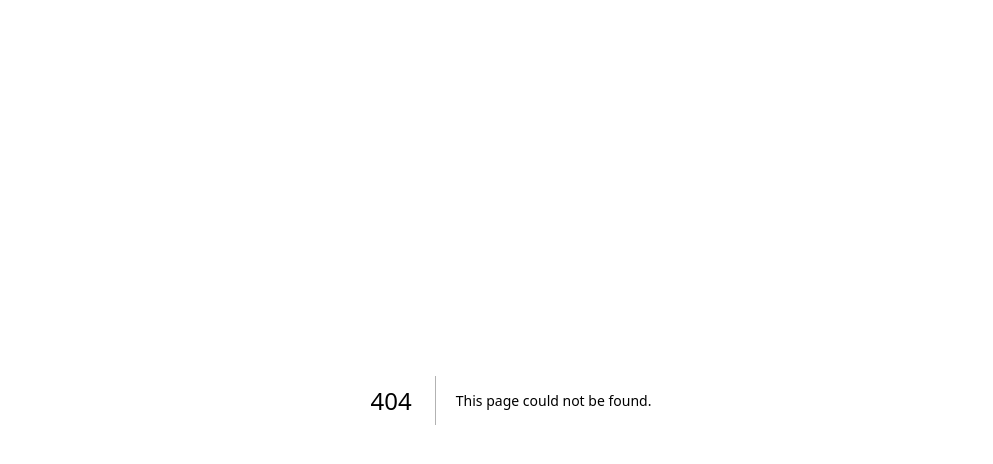
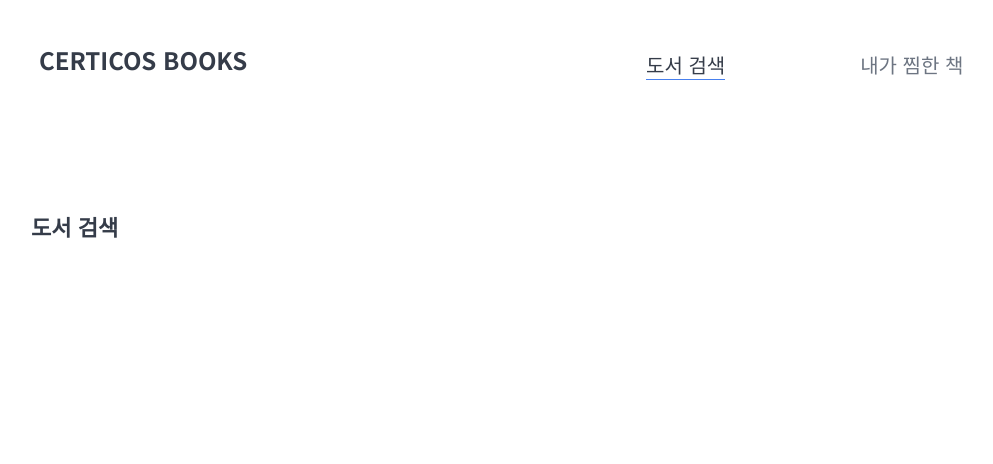
Before and after one commit to G-C62/cdri-books-NamSeeWook, a Next.js app: page /books in a window 1280 px wide. Before the commit this address had no page. Shown: the top 464 px of the page, without its empty margins (129-1122 px from the left). Built offline with nearby package versions, Linux system fonts and the light colour scheme.

Commit message:
Add pages & layout styles

```diff
--- /dev/null
+++ b/src/app/books/like/page.tsx
@@ -0,0 +1,5 @@
+import { Title2 } from "@/components/Typography";
+
+export default function Like() {
+  return <Title2>내가 찜한 책</Title2>;
+}
--- /dev/null
+++ b/src/app/books/page.tsx
@@ -0,0 +1,5 @@
+import { Title2 } from "@/components/Typography";
+
+export default function Books() {
+  return <Title2>도서 검색</Title2>;
+}
--- /dev/null
+++ b/src/app/layout.module.css
@@ -0,0 +1,5 @@
+.main {
+  margin: 0 auto;
+  width: 960px;
+  padding-top: 108px;
+}
--- a/src/app/layout.tsx
+++ b/src/app/layout.tsx
@@ -1,5 +1,7 @@
+import Header from '@/components/Header';
 import type { Metadata } from "next";
 import { Noto_Sans_KR } from 'next/font/google';
+import styles from './layout.module.css';
 
 const notoSansKr = Noto_Sans_KR({
   subsets: ['latin'],
@@ -19,7 +21,12 @@ export default function RootLayout({
 }>) {
   return (
     <html lang="ko">
-      <body className={notoSansKr.className}>{children}</body>
+      <body className={notoSansKr.className}>
+        <Header />
+        <main className={styles.main}>
+          {children}
+        </main>
+      </body>
     </html>
   );
 }
--- /dev/null
+++ b/src/components/Header.module.css
@@ -0,0 +1,30 @@
+.headerWrap {
+  width: 100%;
+  height: 80px;
+  position: relative;
+}
+
+.logo {
+  position: absolute;
+  left: 160px;
+  top: 24px;
+}
+
+.menuWrap {
+  display: flex;
+  gap: 135px;
+  position: absolute;
+  left: 767px;
+  top: 27px;
+  height: 48px;
+}
+
+.menuItem {
+  text-decoration: none;
+  position: relative;
+}
+
+.active {
+  border-bottom: 1px solid #4880EE;
+  padding-bottom: 4px;
+}
--- /dev/null
+++ b/src/components/Header.tsx
@@ -0,0 +1,38 @@
+"use client";
+import Link from "next/link";
+import { usePathname } from "next/navigation";
+import styles from "./Header.module.css";
+import { Body1, Title1 } from "./Typography";
+
+const MENUS = [
+  { label: "도서 검색", href: "/books" },
+  { label: "내가 찜한 책", href: "/books/like" },
+];
+
+export default function Header() {
+  const pathname = usePathname();
+
+  return (
+    <header className={styles.headerWrap}>
+      <div className={styles.logo}>
+        <Title1>CERTICOS BOOKS</Title1>
+      </div>
+      <nav className={styles.menuWrap}>
+        {MENUS.map((menu) => {
+          const isActive = pathname === menu.href;
+          return (
+            <Link
+              key={menu.href}
+              href={menu.href}
+              className={styles.menuItem}
+            >
+              <Body1 className={isActive ? styles.active : undefined} color={isActive ? "primary" : "secondary"}>
+                {menu.label}
+              </Body1>
+            </Link>
+          );
+        })}
+      </nav>
+    </header>
+  );
+}
```
